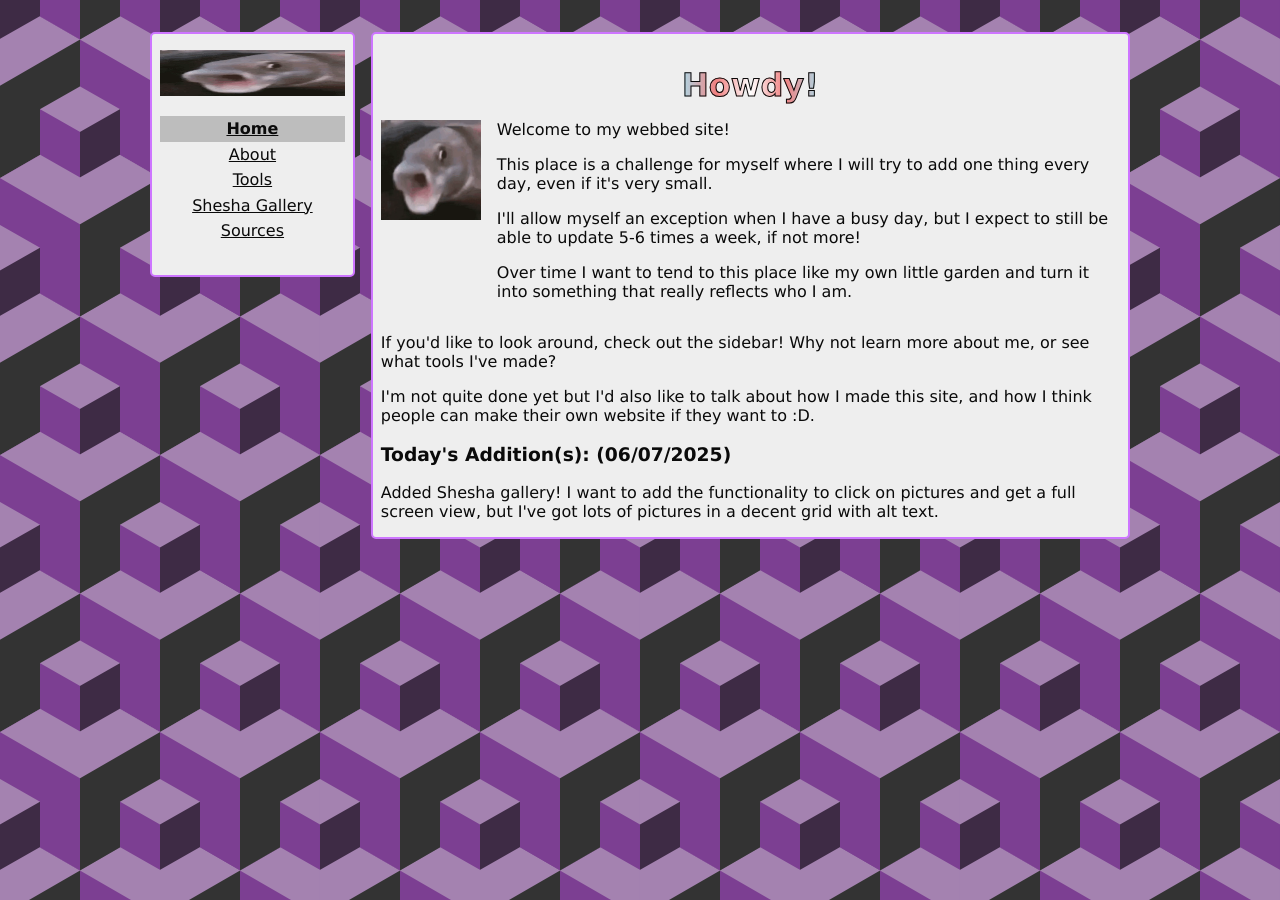
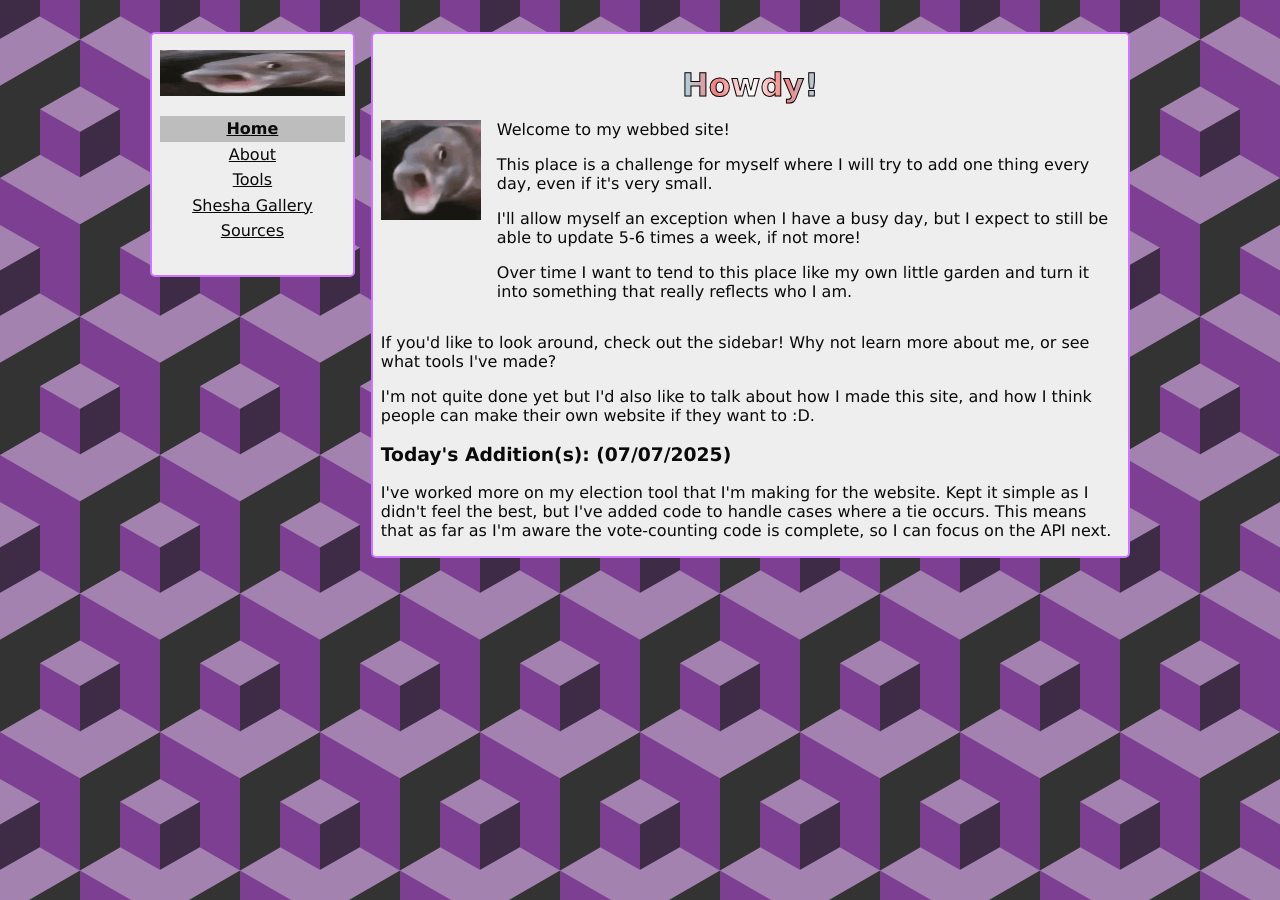
Before and after one commit to haleywm/WebbedSite, a Jekyll site: the page built from src/index.html, in a window 1280 px wide. Built offline with Jekyll 4.4.1, drawn with Linux system fonts in a browser that asks for light colours.

Commit message:
Updated note for what I did today.

```diff
--- a/src/index.html
+++ b/src/index.html
@@ -22,7 +22,7 @@ description: "Welcome to poggers.au! This is my personal website where I do what
 
 <section>
     <div>
-        <h3>Today's Addition(s): (06/07/2025)</h3>
-        <p>Added Shesha gallery! I want to add the functionality to click on pictures and get a full screen view, but I've got lots of pictures in a decent grid with alt text.</p>
+        <h3>Today's Addition(s): (07/07/2025)</h3>
+        <p>I've worked more on my election tool that I'm making for the website. Kept it simple as I didn't feel the best, but I've added code to handle cases where a tie occurs. This means that as far as I'm aware the vote-counting code is complete, so I can focus on the API next.</p>
     </div>
 </section>
```
